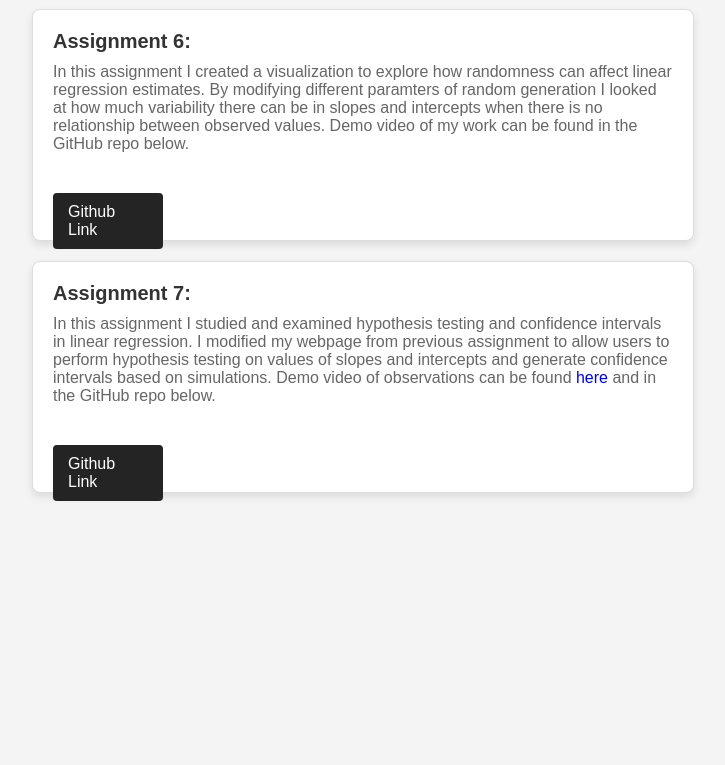
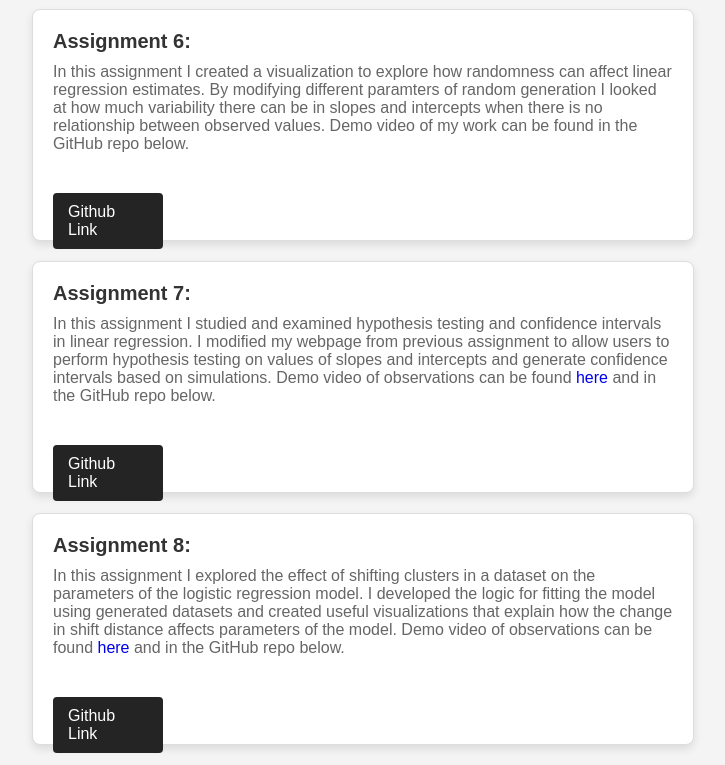
Before and after one commit to dmatuzkax/dmatuzkax.github.io, a plain HTML site: page assignments.html in a window 1280 px wide. Shown: the part 2126-2891 px from the top of the page, without its empty margins (277-1002 px from the left). Before the commit the page ends 2639 px from the top, so only its background shows below. Drawn offline with Linux system fonts and the light colour scheme.

Commit message:
Update assignments.html

```diff
--- a/assignments.html
+++ b/assignments.html
@@ -85,6 +85,14 @@
                 </p>
                 <a href="https://github.com/dmatuzkax/dmatuzka-assignment-7" class="btn" target="_blank">Github Link</a>
             </div>
+            <div class="assignment-box" style="height: 190px;">
+                <h2>Assignment 8:</h2>
+                <p>In this assignment I explored the effect of shifting clusters in a dataset on the parameters of the logistic regression model.
+                    I developed the logic for fitting the model using generated datasets and created useful visualizations that explain how the change
+                    in shift distance affects parameters of the model.  Demo video of observations can be found <a href="https://youtu.be/6orjyNAqFCI" style="text-decoration: none">here </a> and in the GitHub repo below.
+                </p>
+                <a href="https://github.com/dmatuzkax/dmatuzka-assignment-8" class="btn" target="_blank">Github Link</a>
+            </div>
         </div>
     </main>
 </body>
```
